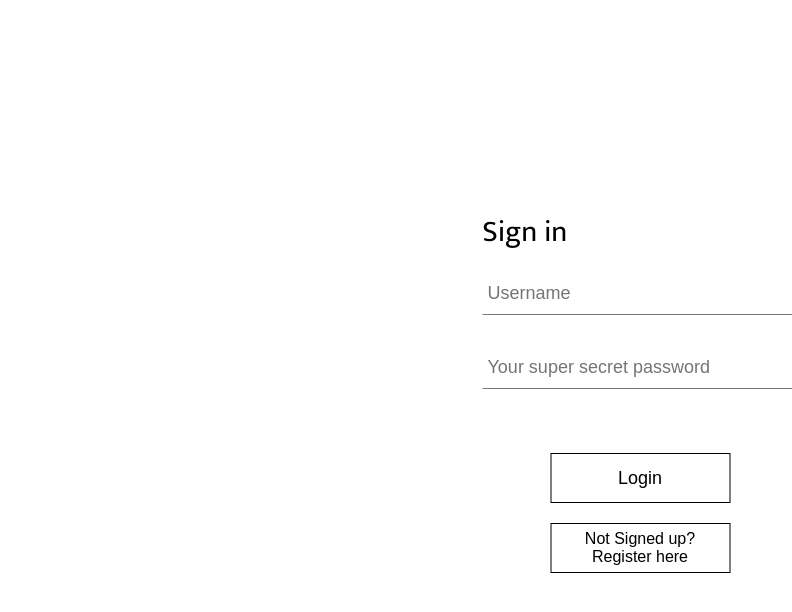
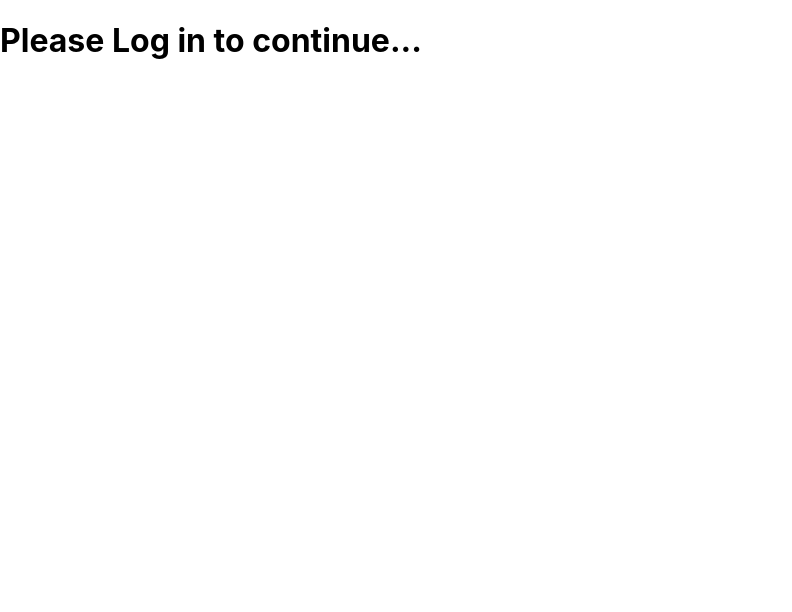
Before and after one commit to githmin/notes-app-mern-frontend, a React (Create React App) app: page /dashboard in a window 1280 px wide. Before the commit this address led to /. Shown: the top 612 px of the page, without its empty margins (0-792 px from the left). Built offline with nearby package versions, Linux system fonts and the light colour scheme.

Commit message:
fixed protected route loop

```diff
--- a/src/components/PrivateRoute.jsx
+++ b/src/components/PrivateRoute.jsx
@@ -2,7 +2,6 @@ import { Navigate, Outlet } from "react-router-dom";
 import React from "react";
 
 const auth = localStorage.getItem("token");
-
 export const PrivateRoute = () => {
-  return auth ? <Outlet /> : <Navigate to="/" />;
+  return auth ? <Outlet /> : <h1>Please Log in to continue...</h1>;
 };
--- a/src/components/Signin.jsx
+++ b/src/components/Signin.jsx
@@ -116,7 +116,7 @@ const Signin = () => {
       .post(`${process.env.REACT_APP_API }/api/login`, data)
       .then((res) => {
         let token = res.data.token;
-        localStorage.setItem("token", token);
+         localStorage.setItem("token", token);
         navigate("/dashboard");
       })
       .catch((e) => console.log(e));
```
